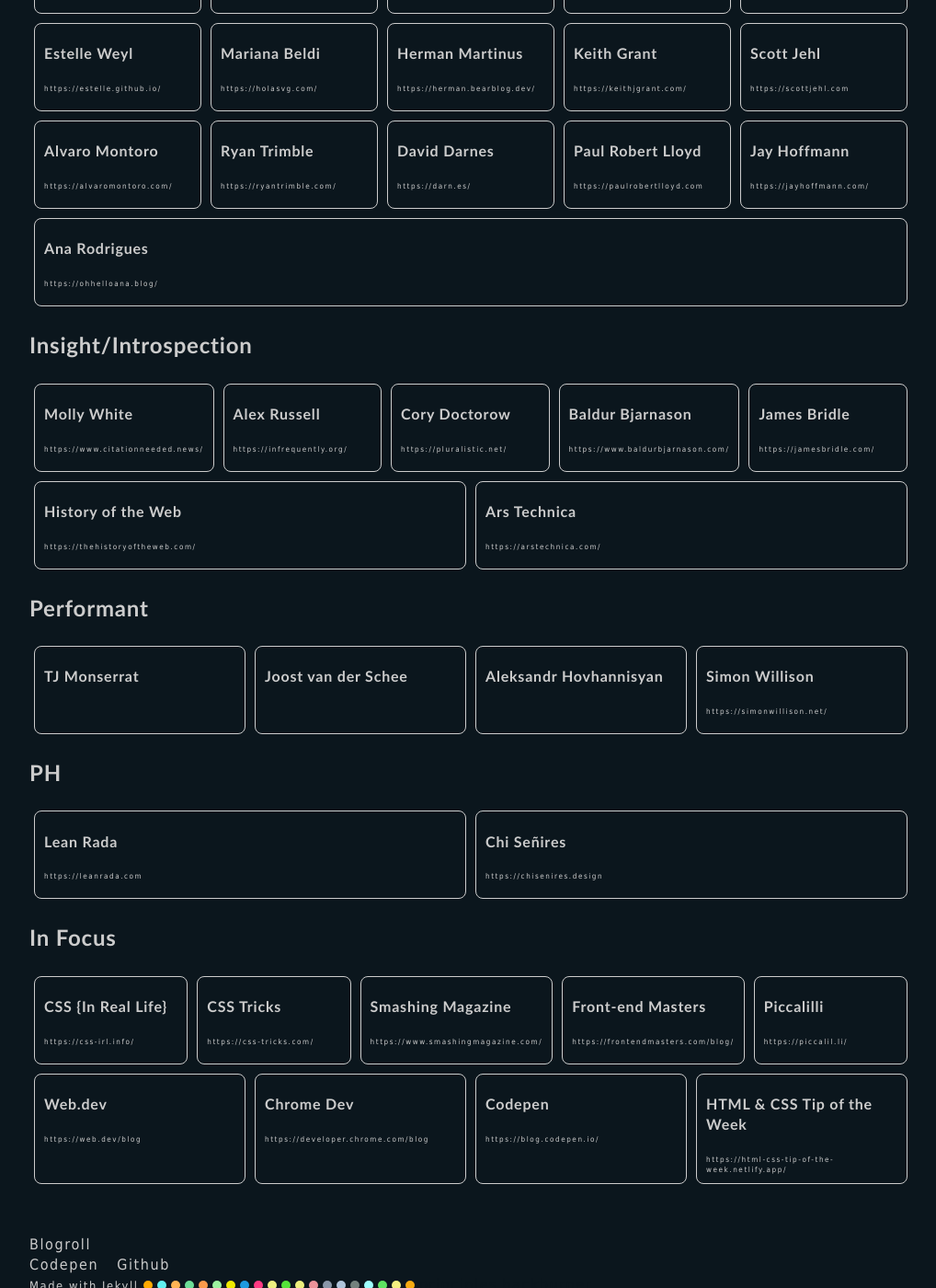
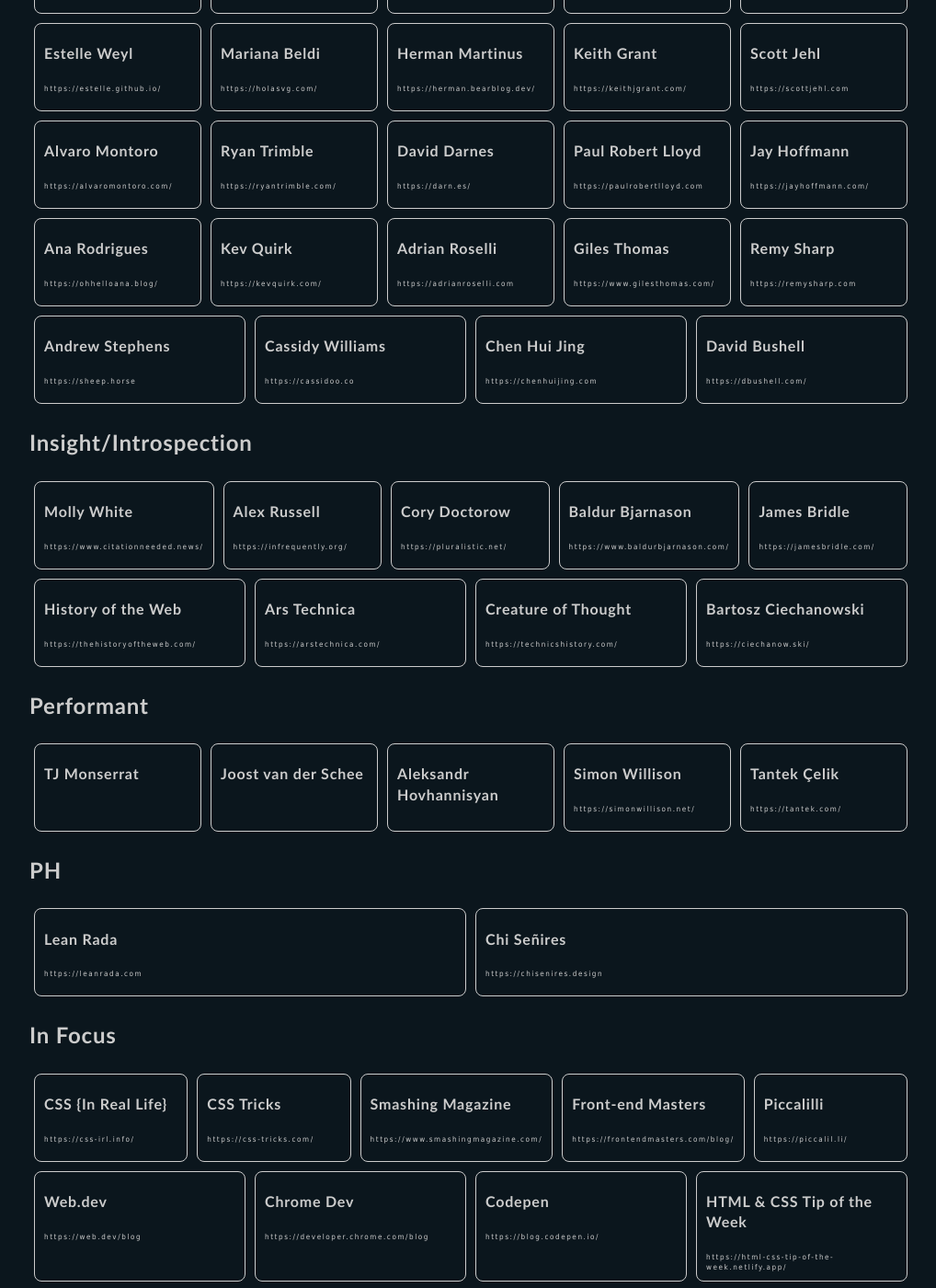
Before and after one commit to mpdagang/mpdagang.github.io, a Jekyll site: the page built from _pages/blogroll.html, in a window 1280 px wide and 1400 px high, scrolled down 749 px. Shown: the whole window at 92% size, without its empty margins (128-1146 px from the left). Built offline with Jekyll 4.4.1, drawn with Linux system fonts in a browser that asks for light colours.

Commit message:
Added to blogroll list

```diff
--- a/_pages/blogroll.html
+++ b/_pages/blogroll.html
@@ -154,6 +154,38 @@
             <h4>Ana Rodrigues</h4>
             <p>https://ohhelloana.blog/</p>
         </a>
+        <a href="https://kevquirk.com/" class="mp-l-pancake-item blog-card">
+            <h4>Kev Quirk</h4>
+            <p>https://kevquirk.com/</p>
+        </a>
+        <a href="https://adrianroselli.com" class="mp-l-pancake-item blog-card">
+            <h4>Adrian Roselli</h4>
+            <p>https://adrianroselli.com</p>
+        </a>
+        <a href="https://www.gilesthomas.com/" class="mp-l-pancake-item blog-card">
+            <h4>Giles Thomas</h4>
+            <p>https://www.gilesthomas.com/</p>
+        </a>
+        <a href="https://remysharp.com" class="mp-l-pancake-item blog-card">
+            <h4>Remy Sharp</h4>
+            <p>https://remysharp.com</p>
+        </a>
+        <a href="https://sheep.horse" class="mp-l-pancake-item blog-card">
+            <h4>Andrew Stephens</h4>
+            <p>https://sheep.horse</p>
+        </a>
+        <a href="https://cassidoo.co/blog/" class="mp-l-pancake-item blog-card">
+            <h4>Cassidy Williams</h4>
+            <p>https://cassidoo.co</p>
+        </a>
+        <a href="https://chenhuijing.com" class="mp-l-pancake-item blog-card">
+            <h4>Chen Hui Jing</h4>
+            <p>https://chenhuijing.com</p>
+        </a>
+        <a href="https://dbushell.com/" class="mp-l-pancake-item blog-card">
+            <h4>David Bushell</h4>
+            <p>https://dbushell.com/</p>
+        </a>
         <!-- <a href="" class="mp-l-pancake-item blog-card">https://ohhelloana.blog/
             <h4></h4>
             <p></p>
@@ -179,7 +211,7 @@
             <h4>Baldur Bjarnason</h4>
             <p>https://www.baldurbjarnason.com/</p>
         </a>
-        <a href="hhttps://jamesbridle.com/" class="mp-l-pancake-item blog-card">
+        <a href="https://jamesbridle.com/" class="mp-l-pancake-item blog-card">
             <h4>James Bridle</h4>
             <p>https://jamesbridle.com/</p>
         </a>
@@ -190,6 +222,14 @@
         <a href="https://arstechnica.com/" class="mp-l-pancake-item blog-card">
             <h4>Ars Technica</h4>
             <p>https://arstechnica.com/</p>
+        </a>
+        <a href="https://technicshistory.com/" class="mp-l-pancake-item blog-card">
+            <h4>Creature of Thought</h4>
+            <p>https://technicshistory.com/</p>
+        </a>
+        <a href="https://ciechanow.ski/" class="mp-l-pancake-item blog-card">
+            <h4>Bartosz Ciechanowski</h4>
+            <p>https://ciechanow.ski/</p>
         </a>
     </div>
   </section>
@@ -208,6 +248,10 @@
         <a href="https://simonwillison.net/" class="mp-l-pancake-item blog-card">
             <h4>Simon Willison</h4>
             <p>https://simonwillison.net/</p>
+        </a>
+        <a href="https://tantek.com/" class="mp-l-pancake-item blog-card">
+            <h4>Tantek Çelik</h4>
+            <p>https://tantek.com/</p>
         </a>
     </div>
   </section>
```
